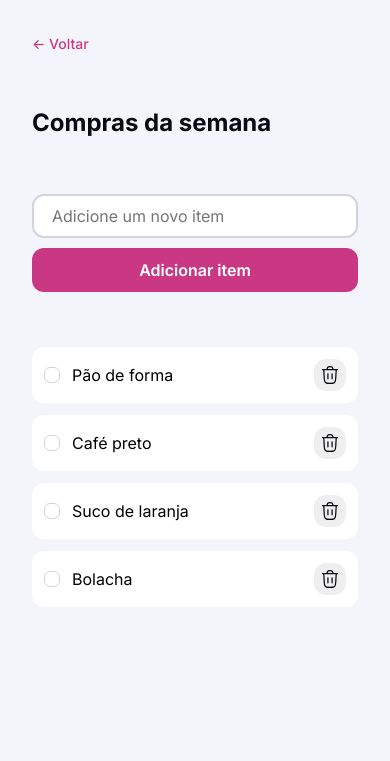
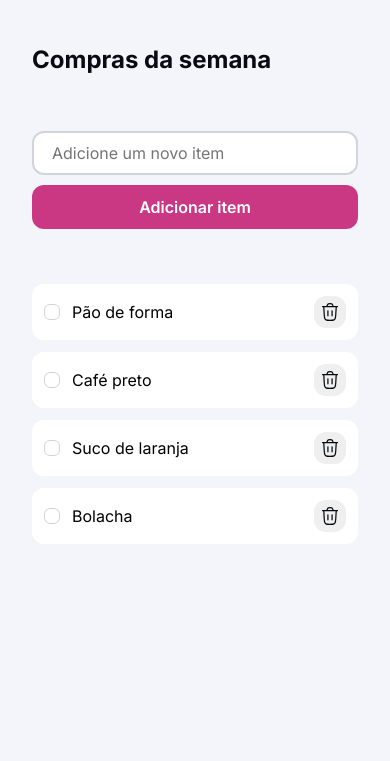
Before and after one commit to CaioVinicius-Full-Stack/Desafio-pratico-App-de-lista-de-compras, a plain HTML site: page index.html in a window 390 px wide. Shown: the part 83-844 px from the top of the page. Drawn offline with Linux system fonts and the light colour scheme.

Commit message:
FEAT: Funcionalidades criadas e testad, responsividade aplicada para Tablets e Desktops.

```diff
--- a/src/styles/global.css
+++ b/src/styles/global.css
@@ -36,7 +36,7 @@ body {
   background: var(--background-primary);
 }
 
-@media (min-width: 375px) and (max-width: 767px) {
+@media (min-width: 375px) and (max-width: 480px) {
   .Container {
     display: flex;
     flex-direction: column;
@@ -54,6 +54,216 @@ body {
       justify-content: space-between;
       width: 100%;
       padding: 0.75rem;
+    }
+
+    .header {
+      display: none;
+    }
+
+    .Content {
+      display: flex;
+      flex-direction: column;
+      align-items: flex-start;
+      justify-content: center;
+      gap: 3.4375rem;
+      width: 100%;
+      padding: 0px 1rem 0rem 1rem;
+      margin-top: 2.5rem;
+
+      .Content-Header {
+        color: var(--color-brand);
+
+        /* link */
+        font-family: var(--font-family);
+        font-size: 0.875rem;
+        font-weight: 500;
+        line-height: 16px; /* 114.286% */
+        gap: 0.25rem;
+      }
+
+      h1 {
+        width: 20.3125rem;
+        color: var(--content-primary);
+
+        /* title */
+        font-family: var(--font-family);
+        font-size: 1.5rem;
+        font-weight: 700;
+        line-height: 32px; /* 133.333% */
+      }
+
+      form {
+        display: flex;
+        flex-direction: column;
+        align-items: center;
+        justify-content: center;
+        gap: 0.625rem;
+        width: 100%;
+
+        input {
+          display: flex;
+          width: 100%;
+          height: 2.75rem;
+          padding: 0rem 1.125rem;
+          align-items: center;
+          gap: 0.5rem;
+
+          color: var(--content-tertiary);
+
+          /* Input */
+          font-family: var(--font-family);
+          font-size: 1rem;
+          font-weight: 400;
+          line-height: 140%; /* 22.4px */
+
+          border-radius: 0.75rem;
+          border: 2px solid var(--border-primary);
+          background: var(--background-secondary);
+        }
+
+        button {
+          display: flex;
+          width: 100%;
+          height: 2.75rem;
+          flex-direction: column;
+          justify-content: center;
+          align-items: center;
+          gap: 0.5rem;
+
+          border-radius: 0.75rem;
+          border: none;
+          background: var(--color-brand);
+
+          color: var(--always-white);
+          text-align: center;
+          font-family: var(--font-family);
+          font-size: 1rem;
+          font-weight: 600;
+          line-height: 20px; /* 125% */
+          cursor: pointer;
+        }
+      }
+
+      .list {
+        display: flex;
+        width: 100%;
+        flex-direction: column;
+        align-items: flex-start;
+        gap: 0.75rem;
+
+        .itens {
+          display: flex;
+          padding: 0.75rem;
+          align-items: center;
+          gap: 0.75rem;
+          width: 100%;
+          border-radius: 0.75rem;
+          background: var(--background-secondary);
+          position: relative;
+
+          .checkbox-image {
+            width: 1rem;
+            height: 1rem;
+            background: url(../assets/state=Default.svg) no-repeat center;
+            position: relative;
+          }
+
+          input[type="checkbox"] {
+            all: unset;
+            position: absolute;
+            left: 1;
+            width: 1rem;
+            height: 1rem;
+            cursor: pointer;
+          }
+
+          .itens:hover .checkbox-image,
+          .itens:focus-within .checkbox-image {
+            background-image: url(../assets/state=hover.svg);
+          }
+
+          &:has(:checked) .checkbox-image {
+            background-image: url(../assets/state=selected.svg);
+          }
+
+          .item {
+            display: flex;
+            align-items: flex-end;
+            gap: 0.5rem;
+            flex: 1 0 0;
+          }
+
+          .delete-item {
+            display: flex;
+            align-items: center;
+            gap: 0.5rem;
+
+            button {
+              display: flex;
+              padding: 0.5rem;
+              justify-content: center;
+              align-items: center;
+              gap: 0.5rem;
+              width: 2rem;
+              height: 2rem;
+              border: none;
+              border-radius: 12px;
+              background-image: url(../assets/Frame.svg);
+              background-position: center;
+              background-repeat: no-repeat;
+              cursor: pointer;
+            }
+          }
+        }
+      }
+
+      .alert {
+        display: none;
+        width: 20.4375rem;
+        padding: 0.75rem;
+        align-items: flex-start;
+        gap: 0.5rem;
+
+        border-radius: 0.75rem;
+        background: var(--color-danger);
+
+        p {
+          flex: 1 0 0;
+          color: var(--always-white);
+
+          /* label */
+          font-family: var(--font-family);
+          font-size: 1rem;
+          font-weight: 600;
+          line-height: 20px; /* 125% */
+        }
+      }
+    }
+  }
+}
+
+@media (min-width: 481px) and (max-width: 767px) {
+  .Container {
+    display: flex;
+    flex-direction: column;
+    align-items: center;
+    justify-content: center;
+    max-width: 100%;
+    width: 100%;
+
+    padding: 1rem 1rem;
+
+    .Status-Bar {
+      display: flex;
+      flex-direction: row;
+      align-items: center;
+      justify-content: space-between;
+      width: 100%;
+      padding: 0.75rem;
+    }
+
+    .header {
+      display: none;
     }
 
     .Content {
```
